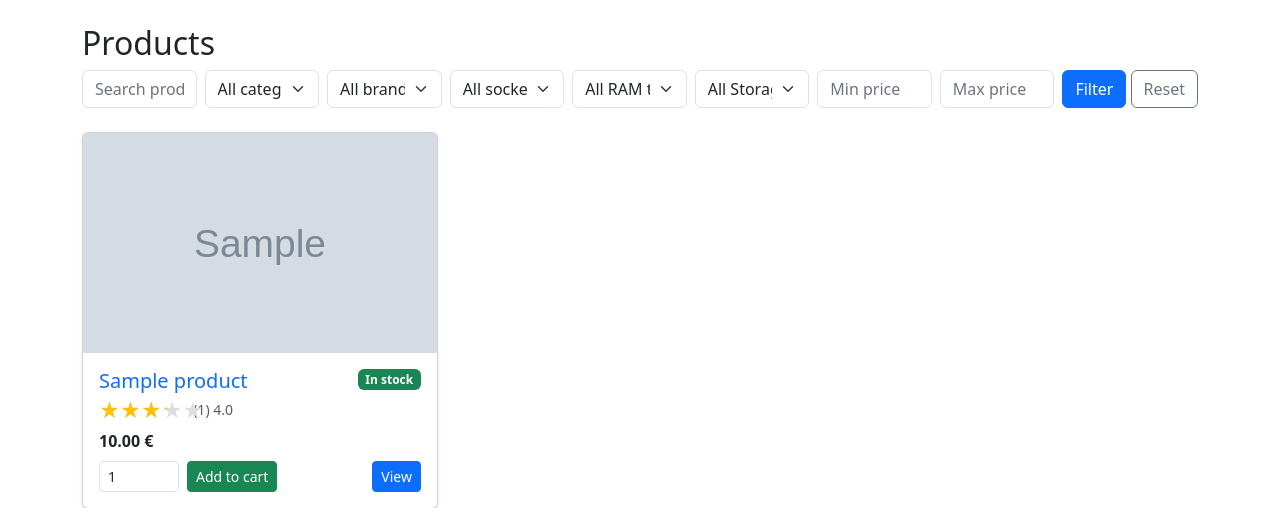
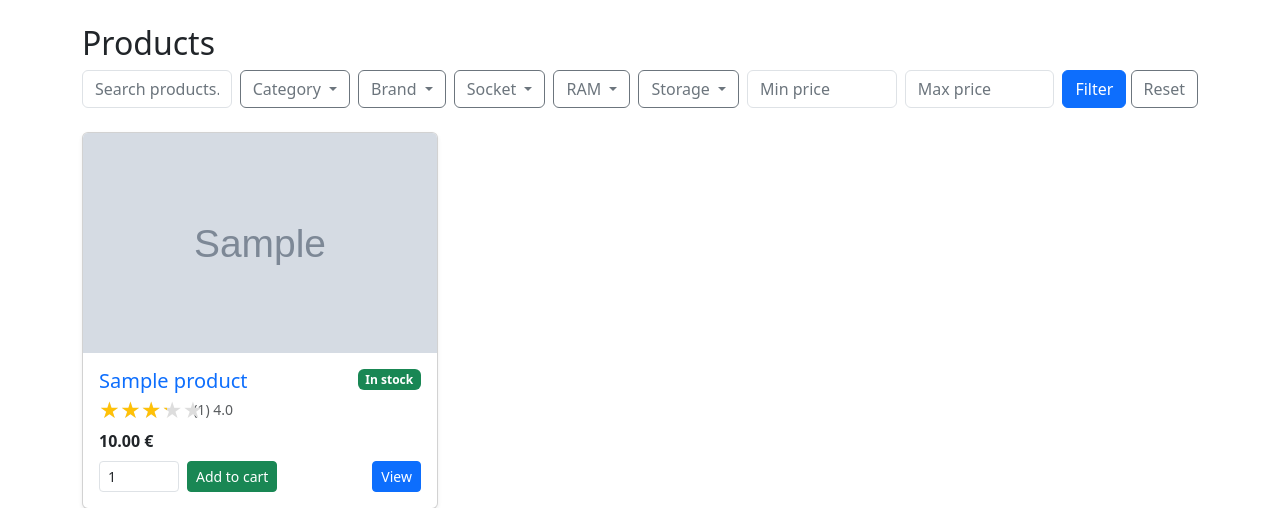
Before and after one commit to Domina718/IT_webshop, a Django app: page /products/ in a window 1280 px wide. Shown: the part 56-564 px from the top of the page. Run offline with Django 5.2, Linux system fonts and the light colour scheme; tables that the repository leaves empty hold one stand-in row (values such as "Sample post"); grey boxes marked "Sample" are stand-in pictures.

Commit message:
Add multiple choice dropdown filters

```diff
--- a/shop/templates/shop/product_list.html
+++ b/shop/templates/shop/product_list.html
@@ -18,66 +18,124 @@
                     placeholder="Search products...">
             </div>
 
-            <div class="col-md">
-                <select name="category" class="form-select mb-2">
-                    <option value="" {% if not category_id %}selected{% endif %}>
-                        All categories
-                    </option>
-
+            <div class="col-md-auto dropdown">
+                <button class="btn btn-outline-secondary dropdown-toggle w-100"
+                        type="button"
+                        data-bs-toggle="dropdown"
+                        data-bs-auto-close="outside">
+                    Category
+                </button>
+                <div class="dropdown-menu p-3" style="min-width: 220px;">
                     {% for category in categories %}
-                        <option value="{{ category.id}}"
-                            {% if category_id == category.id|stringformat:"s" %}
-                                selected
-                            {% endif %}
-                        >
-                            {{ category.name }}
-                        </option>
+                        <div class="form-check">
+                            <input class="form-check-input"
+                                    type="checkbox"
+                                    name="category"
+                                    value="{{ category.id }}"
+                                    id="cat-{{ category.id }}"
+                                    {% if category.id|stringformat:"s" in categories_selected %}checked{% endif %}>
+                            <label class="form-check-label d-block w-100" for="cat-{{ category.id }}">
+                                {{ category.name }}
+                            </label>
+                        </div>
                     {% endfor %}
-                </select>
+                </div>
             </div>
 
-            <div class="col-md">
-                <select name="brand" class="form-select mb-2">
-                    <option value="">All brands</option>
+            <div class="col-md-auto dropdown">
+                <button class="btn btn-outline-secondary dropdown-toggle w-100"
+                        type="button"
+                        data-bs-toggle="dropdown"
+                        data-bs-auto-close="outside">
+                    Brand
+                </button>
+                <div class="dropdown-menu p-3" style="min-width: 220px;">
                     {% for item in brands %}
-                        <option value="{{ item }}" {% if brand == item %}selected{% endif %}>
-                            {{ item }}
-                        </option>
+                        <div class="form-check">
+                            <input class="form-check-input"
+                                    type="checkbox"
+                                    name="brand"
+                                    value="{{ item }}"
+                                    id="brand-{{ forloop.counter }}"
+                                    {% if item in brands_selected %}checked{% endif %}>
+                            <label class="form-check-label d-block w-100" for="brand-{{ forloop.counter}}">
+                                {{ item }}
+                            </label>
+                        </div>
                     {% endfor %}
-                </select>
+                </div>
             </div>
 
-            <div class="col-md">
-                <select name="socket" class="form-select mb-2">
-                    <option value="">All sockets</option>
+            <div class="col-md-auto dropdown">
+                <button class="btn btn-outline-secondary dropdown-toggle w-100"
+                        type="button"
+                        data-bs-toggle="dropdown"
+                        data-bs-auto-close="outside">
+                    Socket
+                </button>
+                <div class="dropdown-menu p-3" style="min-width: 220px;">
                     {% for item in sockets %}
-                        <option value="{{ item }}" {% if socket == item %}selected{% endif %}>
-                            {{ item }}
-                        </option>
+                        <div class="form-check">
+                            <input class="form-check-input"
+                                    type="checkbox"
+                                    name="socket"
+                                    value="{{ item }}"
+                                    id="socket-{{ forloop.counter }}"
+                                    {% if item in sockets_selected %}checked{% endif %}>
+                            <label class="form-check-label d-block w-100" for="socket-{{ forloop.counter}}">
+                                {{ item }}
+                            </label>
+                        </div>
                     {% endfor %}
-                </select>
+                </div>
             </div>
 
-            <div class="col-md">
-                <select name="ram_type" class="form-select mb-2">
-                    <option value="">All RAM types</option>
+            <div class="col-md-auto dropdown">
+                <button class="btn btn-outline-secondary dropdown-toggle w-100"
+                        type="button"
+                        data-bs-toggle="dropdown"
+                        data-bs-auto-close="outside">
+                    RAM
+                </button>
+                <div class="dropdown-menu p-3" style="min-width: 220px;">
                     {% for item in ram_types %}
-                        <option value="{{ item }}" {% if ram_type == item %}selected{% endif %}>
-                            {{ item }}
-                        </option>
+                        <div class="form-check">
+                            <input class="form-check-input"
+                                    type="checkbox"
+                                    name="ram_type"
+                                    value="{{ item }}"
+                                    id="ram-{{ forloop.counter }}"
+                                    {% if item in ram_types_selected %}checked{% endif %}>
+                            <label class="form-check-label d-block w-100" for="ram-{{ forloop.counter}}">
+                                {{ item }}
+                            </label>
+                        </div>
                     {% endfor %}
-                </select>
+                </div>
             </div>
 
-            <div class="col-md">
-                <select name="storage_type" class="form-select mb-2">
-                    <option value="">All Storage</option>
-                    {% for item in storage_types %}
-                        <option value="{{ item }}" {% if storage_type == item %}selected{% endif %}>
-                            {{ item }}
-                        </option>
+            <div class="col-md-auto dropdown">
+                <button class="btn btn-outline-secondary dropdown-toggle w-100"
+                        type="button"
+                        data-bs-toggle="dropdown"
+                        data-bs-auto-close="outside">
+                    Storage
+                </button>
+                <div class="dropdown-menu p-3" style="min-width: 220px;">
+                    {% for item in brands %}
+                        <div class="form-check">
+                            <input class="form-check-input"
+                                    type="checkbox"
+                                    name="storage_type"
+                                    value="{{ item }}"
+                                    id="storage-{{ forloop.counter }}"
+                                    {% if item in storage_types_selected %}checked{% endif %}>
+                            <label class="form-check-label d-block w-100" for="storage-{{ forloop.counter}}">
+                                {{ item }}
+                            </label>
+                        </div>
                     {% endfor %}
-                </select>
+                </div>
             </div>
 
             <div class="col-md">
--- a/shop/views.py
+++ b/shop/views.py
@@ -13,13 +13,28 @@ def product_list(request):
     categories = Category.objects.all()
 
     query = request.GET.get('q', '')
-    category_id = request.GET.get('category', '')
+    categories_selected = [
+        category_id for category_id in request.GET.getlist('category')
+        if category_id.strip()
+    ]
     min_price = request.GET.get('min', '')
     max_price = request.GET.get('max', '')
-    brand = request.GET.get('brand', '')
-    socket = request.GET.get('socket', '')
-    ram_type = request.GET.get('ram_type', '')
-    storage_type = request.GET.get('storage_type', '')
+    brands_selected = [
+        item for item in request.GET.getlist('brand')
+        if item.strip()
+    ]
+    sockets_selected = [
+        item for item in request.GET.getlist('socket')
+        if item.strip()
+    ]
+    ram_types_selected = [
+        item for item in request.GET.getlist('ram_type')
+        if item.strip()
+    ]
+    storage_types_selected = [
+        item for item in request.GET.getlist('storage_type')
+        if item.strip()
+    ]
 
     if query:
         products = products.filter(
@@ -27,8 +42,8 @@ def product_list(request):
             Q(description__icontains = query)
         )
 
-    if category_id:
-        products = products.filter(category_id = category_id)
+    if categories_selected:
+        products = products.filter(category_id__in = categories_selected)
 
     if min_price and min_price.strip() != "":
         products = products.filter(price__gte=float(min_price))
@@ -36,17 +51,18 @@ def product_list(request):
     if max_price and max_price.strip() != "":
         products = products.filter(price__lte=float(max_price))
 
-    if brand:
-        products = products.filter(brand = brand)
+    if brands_selected:
+        products = products.filter(brand__in = brands_selected)
 
-    if socket:
-        products = products.filter(socket = socket)
+    if sockets_selected:
+        products = products.filter(socket__in = sockets_selected)
 
-    if ram_type:
-        products = products.filter(ram_type = ram_type)
+    if ram_types_selected:
+        products = products.filter(ram_type__in = ram_types_selected)
 
-    if storage_type:
-        products = products.filter(storage_type = storage_type)
+    if storage_types_selected:
+        products = products.filter(storage_type__in = storage_types_selected)
+
 
     brands = Product.objects.exclude(brand='').values_list('brand', flat=True).distinct()
     sockets = Product.objects.exclude(socket='').values_list('socket', flat=True).distinct()
@@ -67,17 +83,17 @@ def product_list(request):
         'products': products,
         'categories' : categories,
         'query' : query,
-        'category_id': category_id,
+        'categories_selected': categories_selected,
         'min_price': min_price,
         'max_price': max_price,
         'brands': brands,
         'sockets': sockets,
         'ram_types': ram_types,
         'storage_types': storage_types,
-        'brand': brand,
-        'socket': socket,
-        'ram_type': ram_type,
-        'storage_type': storage_type,
+        'brands_selected': brands_selected,
+        'sockets_selected': sockets_selected,
+        'ram_types_selected': ram_types_selected,
+        'storage_types_selected': storage_types_selected,
     })
 
 
```
